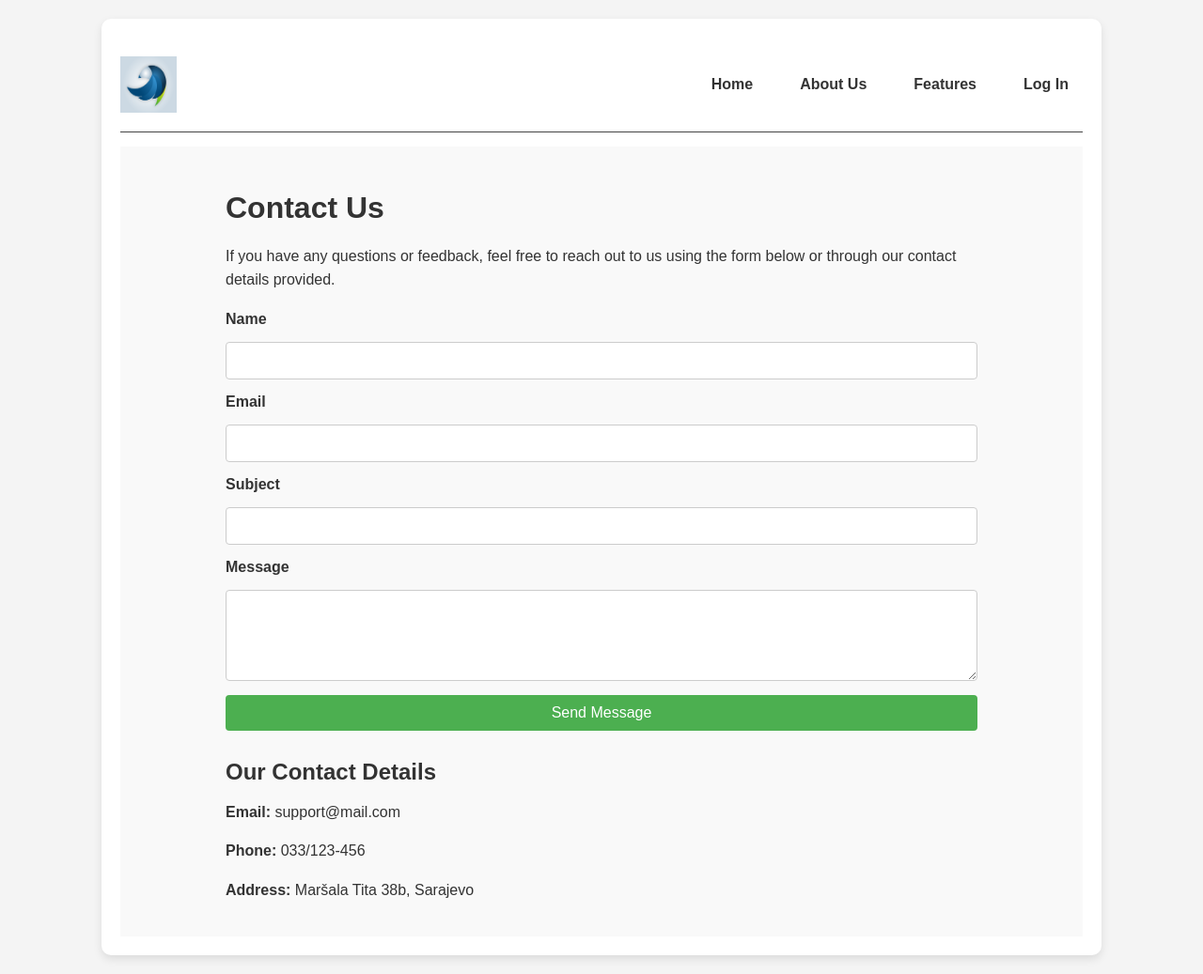
After one commit to rikta5/TMS, a PHP site: page /TMS/contact.php in a window 1280 px wide. The commit adds this page. Shown: the whole page at 94% size. Run offline with PHP 8.4, Linux system fonts and the light colour scheme.

Commit message:
Additions

```diff
--- /dev/null
+++ b/css/contact.css
@@ -0,0 +1,74 @@
+.main-content {
+    padding: 20px;
+    background-color: #f9f9f9;
+}
+
+.contact-section {
+    max-width: 800px;
+    margin: 0 auto;
+}
+
+.contact-section h1 {
+    font-size: 2em;
+    margin-bottom: 20px;
+}
+
+.contact-section p {
+    line-height: 1.6;
+}
+
+.contact-form {
+    margin-top: 20px;
+}
+
+.contact-form form {
+    display: flex;
+    flex-direction: column;
+    gap: 15px;
+}
+
+.contact-form label {
+    font-weight: bold;
+}
+
+.contact-form input[type="text"],
+.contact-form input[type="email"],
+.contact-form textarea {
+    padding: 10px;
+    border: 1px solid #ccc;
+    border-radius: 4px;
+    font-size: 1em;
+}
+
+.contact-form input[type="submit"] {
+    background-color: #4CAF50;
+    color: white;
+    border: none;
+    padding: 10px;
+    border-radius: 4px;
+    cursor: pointer;
+    font-size: 1em;
+}
+
+.contact-form input[type="submit"]:hover {
+    background-color: #45a049;
+}
+
+.contact-details {
+    margin-top: 30px;
+}
+
+.contact-details h2 {
+    font-size: 1.5em;
+    margin-bottom: 10px;
+}
+
+.error {
+    color: #ff4d4d;
+    font-weight: bold;
+}
+
+.success {
+    color: #4CAF50;
+    font-weight: bold;
+}
--- a/css/general.css
+++ b/css/general.css
@@ -27,11 +27,13 @@ header {
     justify-content: space-between;
     align-items: center;
     padding: 20px 0;
+    border-bottom: 1px solid #444;
+    margin-bottom: 15px;
 }
 
 header img {
-    width: 80px;
-    height: 80px;
+    width: 60px;
+    height: 60px;
 }
 
 header nav {
--- a/css/profile.css
+++ b/css/profile.css
@@ -6,8 +6,8 @@ body {
 }
 
 .profile-header {
-    background-color: #333;
-    color: #fff;
+    background-color: #f9f9f9;
+    color: #333;
     padding: 20px;
     text-align: center;
 }
@@ -24,7 +24,7 @@ body {
 }
 
 .profile-header nav ul li a {
-    color: #fff;
+    color: #333;
     text-decoration: none;
 }
 
--- /dev/null
+++ b/public/contact.php
@@ -0,0 +1,71 @@
+<?php
+session_start();
+include '../includes/config.php';
+require '../includes/db.php';
+?>
+<!doctype html>
+<html lang="en">
+<head>
+    <meta charset="UTF-8">
+    <meta name="viewport"
+          content="width=device-width, user-scalable=no, initial-scale=1.0, maximum-scale=1.0, minimum-scale=1.0">
+    <meta http-equiv="X-UA-Compatible" content="ie=edge">
+    <title>Contact Us</title>
+    <link rel="stylesheet" href="/css/general.css">
+    <link rel="stylesheet" href="/css/contact.css">
+</head>
+<body>
+<div class="container">
+    <header class="main-header">
+        <img src="../img/logo_img.webp" alt="Logo image" class="logo">
+        <nav class="main-nav">
+            <ul>
+                <li><a href="<?php echo BASE_URL; ?>public/main_page.php">Home</a></li>
+                <li><a href="<?php echo BASE_URL; ?>public/about_us.php">About Us</a></li>
+                <li><a href="<?php echo BASE_URL; ?>public/features.php">Features</a></li>
+                <?php
+                if (isset($_SESSION['user_id'])) {
+                    echo '<li><a href="' . BASE_URL . 'includes/logout.php">Log Out</a></li>';
+                } else {
+                    echo '<li><a href="' . BASE_URL . 'public/login.php">Log In</a></li>';
+                }
+                ?>
+            </ul>
+        </nav>
+    </header>
+
+    <main class="main-content">
+        <section class="contact-section">
+            <h1>Contact Us</h1>
+            <p>If you have any questions or feedback, feel free to reach out to us using the form below or through our contact details provided.</p>
+
+            <div class="contact-form">
+                <form action="/includes/contact_process.php" method="post">
+                    <label for="name">Name</label>
+                    <input type="text" name="name" id="name" required>
+
+                    <label for="email">Email</label>
+                    <input type="email" name="email" id="email" required>
+
+                    <label for="subject">Subject</label>
+                    <input type="text" name="subject" id="subject" required>
+
+                    <label for="message">Message</label>
+                    <textarea name="message" id="message" rows="5" required></textarea>
+
+                    <input type="submit" value="Send Message">
+                </form>
+            </div>
+
+            <div class="contact-details">
+                <h2>Our Contact Details</h2>
+                <p><strong>Email:</strong> support@mail.com</p>
+                <p><strong>Phone:</strong> 033/123-456</p>
+                <p><strong>Address:</strong> Maršala Tita 38b, Sarajevo</p>
+            </div>
+        </section>
+    </main>
+</div>
+
+</body>
+</html>
```
Also changed, not shown: css/about_us.css (added, +51 -0 lines), css/features.css (added, +39 -0 lines), css/main_page.css (+11 -5 lines), includes/contact_process.php (added, +53 -0 lines), public/about_us.php (added, +65 -0 lines), public/features.php (added, +70 -0 lines), public/main_page.php (+8 -2 lines), img/calendar_img.png (added), img/default_image.webp (added), 1 other file.
